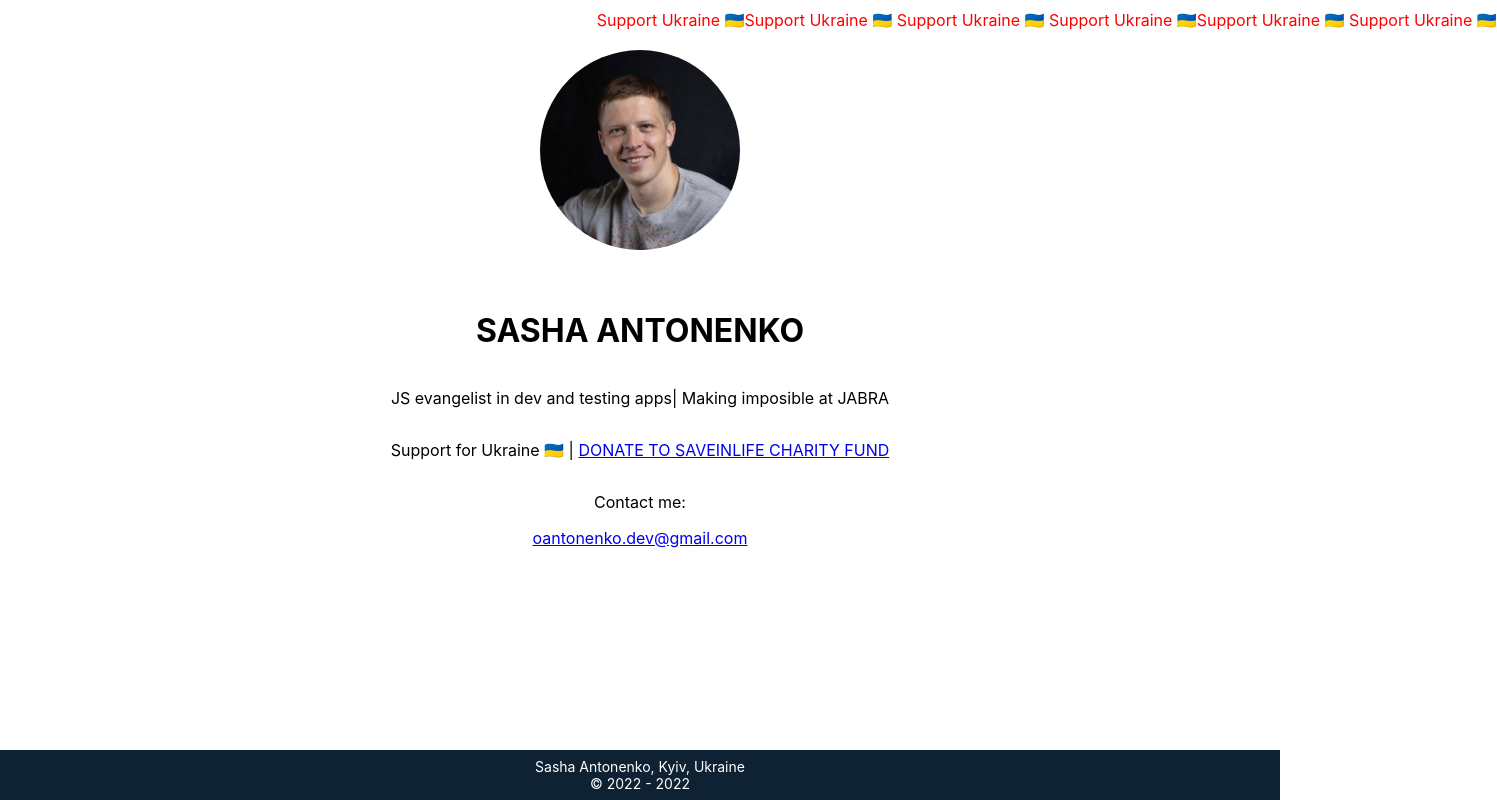
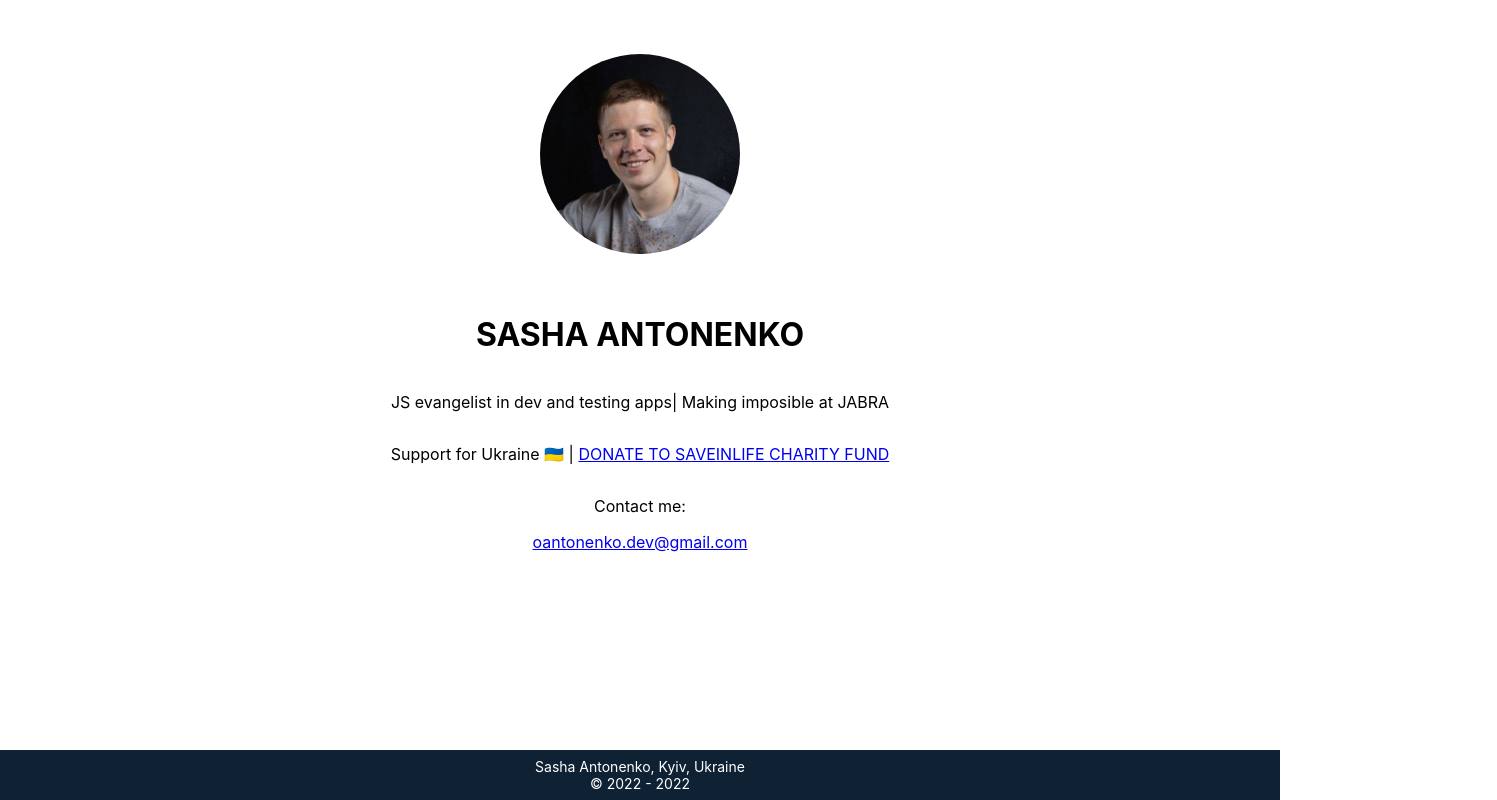
Before and after one commit to sashaant/antonenko-tech, a React (Create React App) app: page / in a window 1280 px wide. Shown: the whole page, 1497 px wide, since content can reach past the window. Built offline with nearby package versions, Linux system fonts and the light colour scheme; the HTML template or start-up script is replaced by a standard one.

Commit message:
v3.1 add fix for the running text line

```diff
--- a/src/componets/RunningLine.js
+++ b/src/componets/RunningLine.js
@@ -5,8 +5,8 @@ import '../styles/RunningLine.css';
 const RunningLine = () => {
   return (
     <div className="running-line-container">
-      <div class="moving-text">Support Ukraine 🇺🇦Support Ukraine 🇺🇦 Support Ukraine 🇺🇦 Support Ukraine 🇺🇦Support Ukraine 🇺🇦 Support Ukraine 🇺🇦</div>
-    </div>
+      <marquee className="running-line">Support Ukraine 🇺🇦  Support Ukraine 🇺🇦  Support Ukraine 🇺🇦 </marquee>
+  </div>
   );
 };
 
--- a/src/styles/RunningLine.css
+++ b/src/styles/RunningLine.css
@@ -1,27 +1,3 @@
-.moving-text{
-  color:red;
-}
- /* Makes the animation pause on hover
- .moving-text:hover{
-  animation-play-state: paused;
-
-} */
-
-/* The animation */
-@keyframes marquee{
-  0%{transform: translateX(100%);}
-  100%{transform: translateX(-100%);}
-}
-
-/* media query to enable animation for only those who want it */
-@media  {
-  .moving-text{
-      animation: marquee 20s linear infinite;
-      display: inline-block;
-      white-space: nowrap;
-  }
-}
-
 .running-line-container {
   display: flex;
   justify-content: center;
@@ -31,10 +7,20 @@
   margin: 10px 0;
 }
 
+.running-line {
+  font-size: 20px;
+  font-weight: normal;
+  color: red;
+}
 
+@media only screen and (max-width: 767px) {
+  .running-line {
+    font-size: 16px;
+  }
+}
 
 @media only screen and (min-width: 768px) and (max-width: 991px) {
-    .moving-text {
+  .running-line {
     font-size: 18px;
   }
 }
```
Lines whose indentation alone changed are shown as unchanged.
